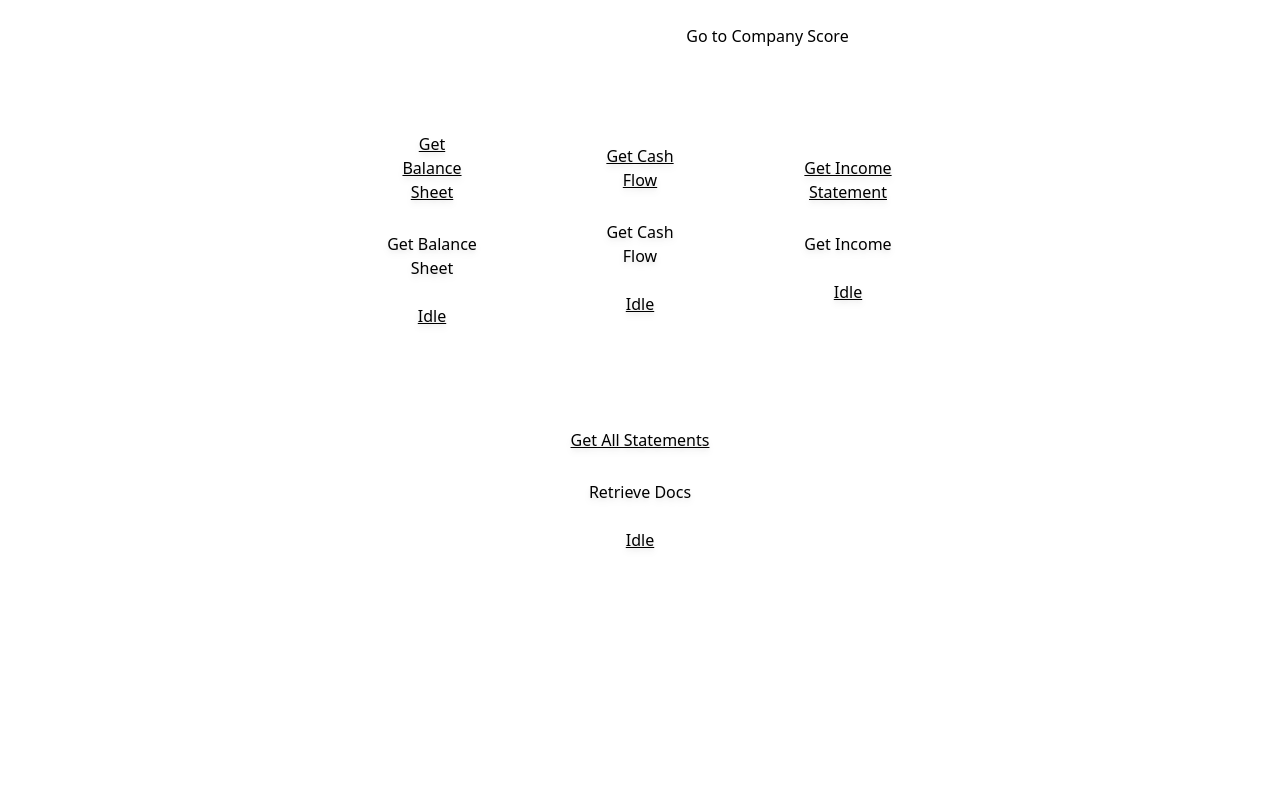
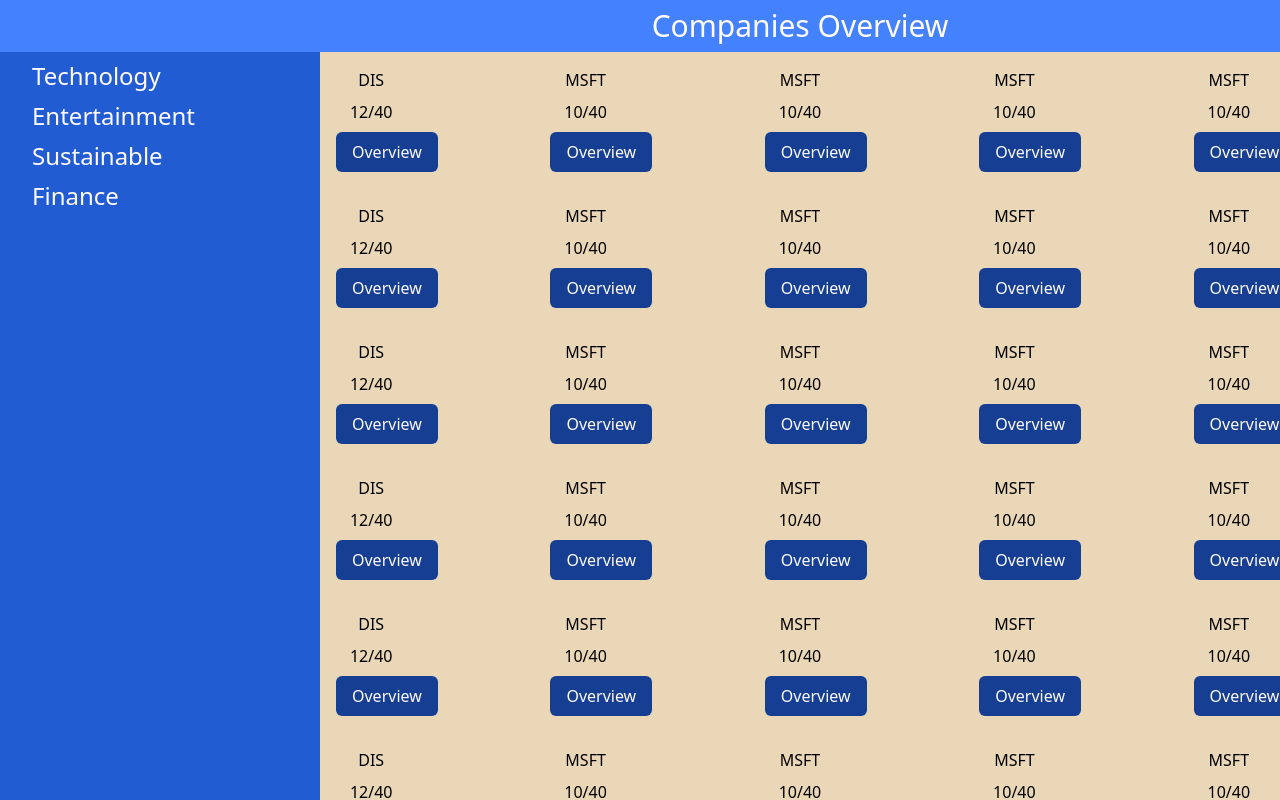
Before and after one commit to Kryanu/financeFE, a Vue app: page / in a window 1280 px wide. Shown: the top 800 px of the page. Built offline with nearby package versions, Linux system fonts and the light colour scheme; the HTML template or start-up script is replaced by a standard one.

Commit message:
Added Company Overview mock page

```diff
--- /dev/null
+++ b/src/components/molecules/OverviewPane.vue
@@ -0,0 +1,49 @@
+<template>
+    <div class="grid grid-cols-5 gap-x-28 h-full">
+            <SmallCard @overview="pushToOverview" ticker="DIS" score="12/40"/>
+            <SmallCard @overview="pushToOverview" ticker="MSFT" score="10/40"/>
+            <SmallCard @overview="pushToOverview" ticker="MSFT" score="10/40"/>
+            <SmallCard @overview="pushToOverview" ticker="MSFT" score="10/40"/>
+            <SmallCard @overview="pushToOverview" ticker="MSFT" score="10/40"/>
+            <SmallCard @overview="pushToOverview" ticker="DIS" score="12/40"/>
+            <SmallCard @overview="pushToOverview" ticker="MSFT" score="10/40"/>
+            <SmallCard @overview="pushToOverview" ticker="MSFT" score="10/40"/>
+            <SmallCard @overview="pushToOverview" ticker="MSFT" score="10/40"/>
+            <SmallCard @overview="pushToOverview" ticker="MSFT" score="10/40"/><SmallCard @overview="pushToOverview" ticker="DIS" score="12/40"/>
+            <SmallCard @overview="pushToOverview" ticker="MSFT" score="10/40"/>
+            <SmallCard @overview="pushToOverview" ticker="MSFT" score="10/40"/>
+            <SmallCard @overview="pushToOverview" ticker="MSFT" score="10/40"/>
+            <SmallCard @overview="pushToOverview" ticker="MSFT" score="10/40"/><SmallCard @overview="pushToOverview" ticker="DIS" score="12/40"/>
+            <SmallCard @overview="pushToOverview" ticker="MSFT" score="10/40"/>
+            <SmallCard @overview="pushToOverview" ticker="MSFT" score="10/40"/>
+            <SmallCard @overview="pushToOverview" ticker="MSFT" score="10/40"/>
+            <SmallCard @overview="pushToOverview" ticker="MSFT" score="10/40"/>
+            <SmallCard @overview="pushToOverview" ticker="DIS" score="12/40"/>
+            <SmallCard @overview="pushToOverview" ticker="MSFT" score="10/40"/>
+            <SmallCard @overview="pushToOverview" ticker="MSFT" score="10/40"/>
+            <SmallCard @overview="pushToOverview" ticker="MSFT" score="10/40"/>
+            <SmallCard @overview="pushToOverview" ticker="MSFT" score="10/40"/><SmallCard @overview="pushToOverview" ticker="DIS" score="12/40"/>
+            <SmallCard @overview="pushToOverview" ticker="MSFT" score="10/40"/>
+            <SmallCard @overview="pushToOverview" ticker="MSFT" score="10/40"/>
+            <SmallCard @overview="pushToOverview" ticker="MSFT" score="10/40"/>
+            <SmallCard @overview="pushToOverview" ticker="MSFT" score="10/40"/><SmallCard @overview="pushToOverview" ticker="DIS" score="12/40"/>
+            <SmallCard @overview="pushToOverview" ticker="MSFT" score="10/40"/>
+            <SmallCard @overview="pushToOverview" ticker="MSFT" score="10/40"/>
+            <SmallCard @overview="pushToOverview" ticker="MSFT" score="10/40"/>
+            <SmallCard @overview="pushToOverview" ticker="MSFT" score="10/40"/>
+        </div>
+</template>
+
+<script>
+import { SmallCard } from '../atoms';
+export default {
+    components: {
+        SmallCard
+    },
+    methods: {
+        pushToOverview(ticker) {
+            console.log(ticker)
+        }
+    }
+}
+</script>
--- /dev/null
+++ b/src/components/molecules/index.js
@@ -0,0 +1 @@
+export {default as OverviewPane } from './OverviewPane.vue'
--- a/src/components/pages/CompanyOverview.vue
+++ b/src/components/pages/CompanyOverview.vue
@@ -1,44 +1,18 @@
 <template>
-  <div class="flex flex-col w-full min-h-screen bg-sea-blue">
-    <div class="grid grid-cols-4 bg-sky-blue py-2">
-      <h1 class="col-start-3 col-end-4 text-center text-cloud-white text-3xl">
-        Companies Overview
-      </h1>
-    </div>
-    <div class="grid grid-cols-4 grid-rows-6 h-full">
-      <div class="flex flex-col col-start-1 col-end-2 row-span-full bg-sea-blue h-full space-y-2 pt-2 mr-8" >
-        <FilterItem v-for="filter in filters" :text="filter" />
-      </div>
-      <div class="bg-pastel-orange col-span-3 row-span-full">
-        <div class="grid grid-cols-5 gap-x-28 h-full">
-            <SmallCard @overview="pushToOverview" ticker="DIS" score="12/40"/>
-            <SmallCard @overview="pushToOverview" ticker="MSFT" score="10/40"/>
-            <SmallCard @overview="pushToOverview" ticker="MSFT" score="10/40"/>
-            <SmallCard @overview="pushToOverview" ticker="MSFT" score="10/40"/>
-            <SmallCard @overview="pushToOverview" ticker="MSFT" score="10/40"/>
-        </div>
-      </div>
-    </div>
-  </div>
+    <PageTemplate title="Companies Overview">
+        <template v-slot:content>
+            <OverviewPane />
+        </template>
+    </PageTemplate>
 </template>
 
 <script>
-import { SmallCard, FilterItem } from '../atoms';
-import { OVERVIEW_FILTERS } from '../../constants'
+import { PageTemplate } from './index'
+import { OverviewPane} from '../molecules'
 export default {
     components: {
-        SmallCard,
-        FilterItem
-    },
-    data() {
-        return {
-            filters: OVERVIEW_FILTERS
-        }
-    },
-    methods: {
-        pushToOverview(ticker) {
-            console.log(ticker)
-        }
+        PageTemplate,
+        OverviewPane
     }
-};
+}
 </script>
--- /dev/null
+++ b/src/components/pages/PageTemplate.vue
@@ -0,0 +1,47 @@
+<template>
+  <div class="flex flex-col w-full min-h-screen bg-sea-blue">
+    <div class="grid grid-cols-4 bg-sky-blue py-2">
+      <h1 class="col-start-3 col-end-4 text-center text-cloud-white text-3xl">
+        {{title}}
+      </h1>
+    </div>
+    <div class="grid grid-cols-4 grid-rows-6 h-full">
+      <div class="flex flex-col col-start-1 col-end-2 row-span-full bg-sea-blue h-full space-y-2 pt-2 mr-8" >
+        <FilterItem v-for="filter in filters" :text="filter" />
+      </div>
+      <!-- Create Slot here to pass Overview Pane or ListItems -->
+      <div class="bg-pastel-orange col-span-3 row-span-full">
+        <!-- <OverviewPane /> -->
+        <slot name="content"></slot>
+      </div>
+    </div>
+  </div>
+</template>
+
+<script>
+import { FilterItem } from '../atoms';
+import { OVERVIEW_FILTERS } from '../../constants'
+import OverviewPane from '../molecules/OverviewPane.vue';
+export default {
+    components: {
+        FilterItem,
+        OverviewPane
+    },
+    data() {
+        return {
+            filters: OVERVIEW_FILTERS
+        }
+    },
+    props: {
+      title: {
+        type: String,
+        default: 'Hai there'
+      },
+      filters: {
+        type: Array,
+        default: OVERVIEW_FILTERS
+      }
+    }
+
+};
+</script>
--- a/src/components/pages/index.js
+++ b/src/components/pages/index.js
@@ -1,2 +1,4 @@
 export { default as CompanyScore } from "./CompanyScore.vue";
 export { default as CompanyConsole } from "./CompanyConsole.vue";
+export { default as PageTemplate } from "./PageTemplate.vue";
+export { default as CompanyOverview } from "./CompanyOverview.vue";
--- a/src/router/index.js
+++ b/src/router/index.js
@@ -1,5 +1,5 @@
 import { createRouter, createWebHistory } from "vue-router";
-import { CompanyScore, CompanyConsole } from "../components/pages";
+import { CompanyScore, CompanyOverview } from "../components/pages";
 
 const router = createRouter({
   history: createWebHistory(import.meta.env.BASE_URL),
@@ -7,7 +7,7 @@
     {
       path: "/",
       name: "home",
-      component: CompanyConsole,
+      component: CompanyOverview,
     },
     {
       path: "/companyScore/:ticker",
```
